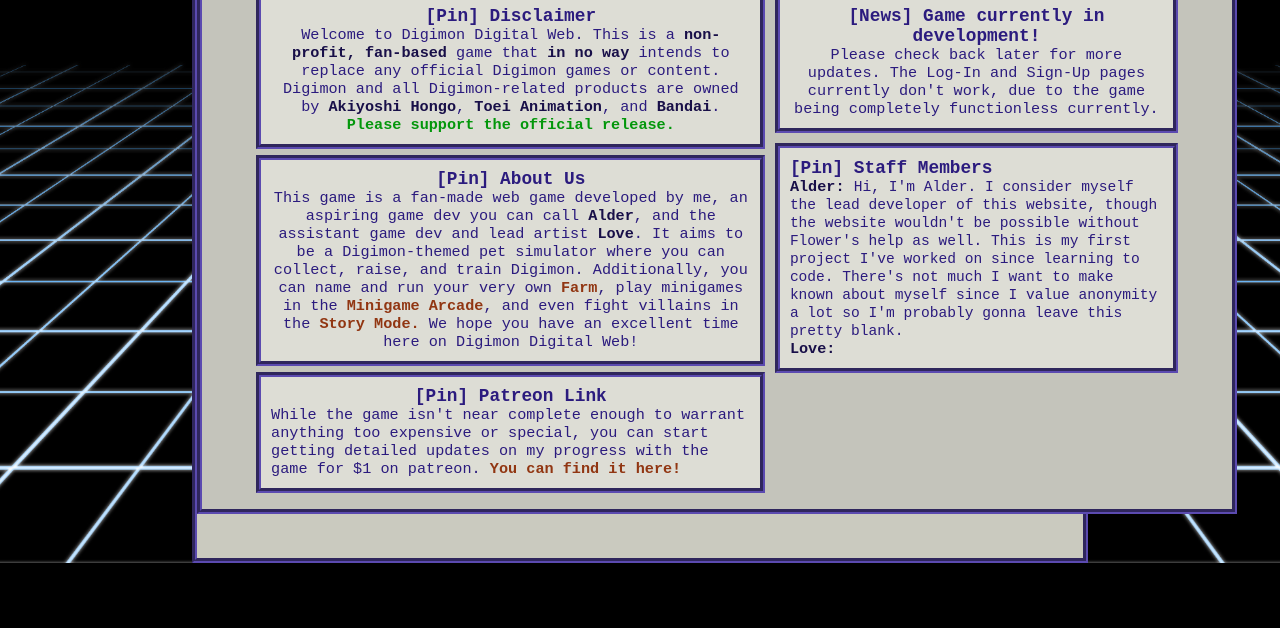
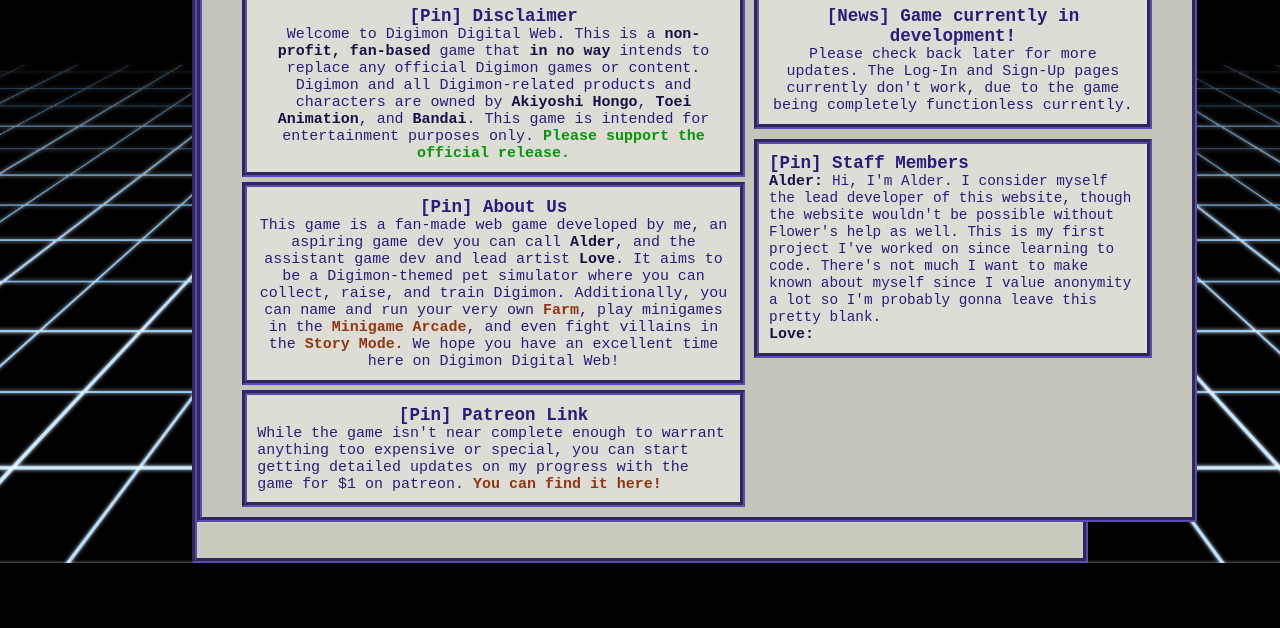
Before and after one commit to DevRenamon-Alder/DevRenamon-Alder.github.io, a plain HTML site: page index.html in a window 1280 px wide. Shown: the part 172-800 px from the top of the page. Drawn offline with Linux system fonts and the light colour scheme.

Commit message:
Resize some properties, Add to disclaimer

```diff
--- a/css/index.css
+++ b/css/index.css
@@ -105,7 +105,7 @@ strong {
 .disclaimer {
     border: groove .35em hsl(250, 41%, 49%);
     background-color: hsl(60, 10%, 85%);
-    font-size: .95em;
+    font-size: .937em;
     margin-left: auto;
     margin-right: auto;
     margin-bottom: .35em;
@@ -121,7 +121,7 @@ strong {
 .about-us {
     border: groove .35em hsl(250, 41%, 49%);
     background-color: hsl(60, 10%, 85%);
-    font-size: .95em;
+    font-size: .937em;
     margin-left: auto;
     margin-right: auto;
     margin-bottom: .35em;
@@ -136,7 +136,7 @@ strong {
 .patreon-link {
     border: groove .35em hsl(250, 41%, 49%);
     background-color: hsl(60, 10%, 85%);
-    font-size: .95em;
+    font-size: .937em;
     margin-left: auto;
     margin-right: auto;
     text-align: left;
@@ -151,7 +151,7 @@ strong {
 .news-1 {
     border: groove .35em hsl(250, 41%, 49%);
     background-color: hsl(60, 10%, 85%);
-    font-size: .95em;
+    font-size: .937em;
     margin-left: auto;
     margin-right: auto;
     margin-bottom: .65em;
@@ -162,7 +162,7 @@ strong {
 .staff {
     border: groove .35em hsl(250, 41%, 49%);
     background-color: hsl(60, 10%, 85%);
-    font-size: .95em;
+    font-size: .937em;
     margin-left: auto;
     margin-right: auto;
     padding: .65em;
@@ -182,8 +182,8 @@ strong {
     padding: .5em;
     position: relative;
     bottom: 6.25em;
-    height: 36em;
-    width: 65em;
+    height: 36.5em;
+    width: 62.5em;
 }
 
 #left-side {
--- a/index.html
+++ b/index.html
@@ -52,7 +52,7 @@
               <div id="left-side">
                 <div class="disclaimer">
                     <h3>[Pin] Disclaimer</h3>
-                    <p>Welcome to Digimon Digital Web. This is a <strong>non-profit, fan-based</strong> game that <strong>in no way</strong> intends to replace any official Digimon games or content. Digimon and all Digimon-related products are owned by <strong>Akiyoshi Hongo</strong>, <strong>Toei Animation</strong>, and <strong>Bandai</strong>. <span class="support-official">Please support the official release.</span></p>
+                    <p>Welcome to Digimon Digital Web. This is a <strong>non-profit, fan-based</strong> game that <strong>in no way</strong> intends to replace any official Digimon games or content. Digimon and all Digimon-related products and characters are owned by <strong>Akiyoshi Hongo</strong>, <strong>Toei Animation</strong>, and <strong>Bandai</strong>. This game is intended for entertainment purposes only. <span class="support-official">Please support the official release.</span></p>
                 </div>
                 <div class="about-us">
                     <h3>[Pin] About Us</h3>
```
